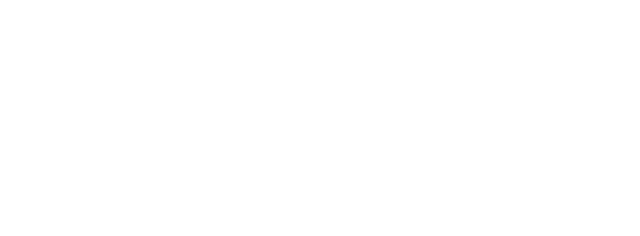
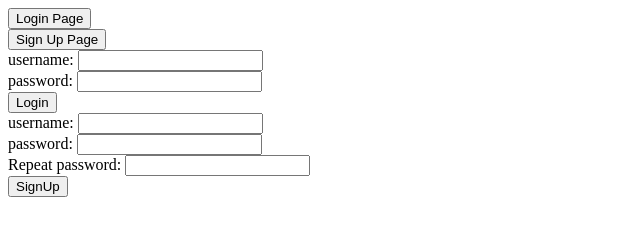
Before and after one commit to thenaserov/JS_practice, a plain HTML site: page 9999_Login_SignUp/index.html in a window 1280 px wide. Shown: the whole page, without its empty margins (0-640 px from the left). Drawn offline with Linux system fonts and the light colour scheme.

Commit message:
Update index.html

```diff
--- a/9999_Login_SignUp/index.html
+++ b/9999_Login_SignUp/index.html
@@ -1,9 +1,52 @@
 <!DOCTYPE html>
 <html lang="en">
-  <head>
-    <meta charset="UTF-8" />
-    <meta name="viewport" content="width=device-width, initial-scale=1.0" />
-    <title>Document</title>
-  </head>
-  <body></body>
+<head>
+    <meta charset="UTF-8">
+    <meta name="viewport" content="width=device-width, initial-scale=1.0">
+    <title>Login SignUp</title>
+    <script src="script.js"></script>
+</head>
+<body>
+    <div>
+        <button class="buttons" id="loginPageButton">Login Page</button>
+    </div>
+    <div>
+        <button class="buttons" id="loginPageButton">Sign Up Page</button>
+    </div>
+
+    <!-- Log In -->
+    <div class="loginBox" id="mainContainer">
+        <div class="usernameBox" id="userNameContainer">
+            <label for="usernameInput">username: </label>
+            <input id="usernameInput" name="usernameInput" type="text">
+        </div>
+        <div class="passwordBox" id="passwordContainer">
+            <label for="passwordInput">password: </label>
+            <input id="passwordInput" name="passwordInput" type="text">
+        </div>
+        <div class="buttonsBox">
+            <button class="buttons" id="loginButton"> Login </button>
+        </div>
+    </div>
+
+    <!-- Sign UP -->
+    <div class="loginBox" id="mainContainer">
+        <div class="usernameBox" id="userNameContainer">
+            <label for="usernameInput">username: </label>
+            <input id="usernameInput" name="usernameInput" type="text">
+        </div>
+        <div class="passwordBox" id="passwordContainer">
+            <label for="passwordInput">password: </label>
+            <input id="passwordInput" name="passwordInput" type="text">
+        </div>
+        <div>
+            <label for="passwordInputRepeat">Repeat password: </label>
+            <input id="passwordInputRepeat" name="passwordInputRewpeat" type="text">
+        </div>
+        <div class="buttonsBox">
+            <button class="buttons" id="signUpButton"> SignUp </button>
+        </div>
+    </div>
+
+</body>
 </html>
```
